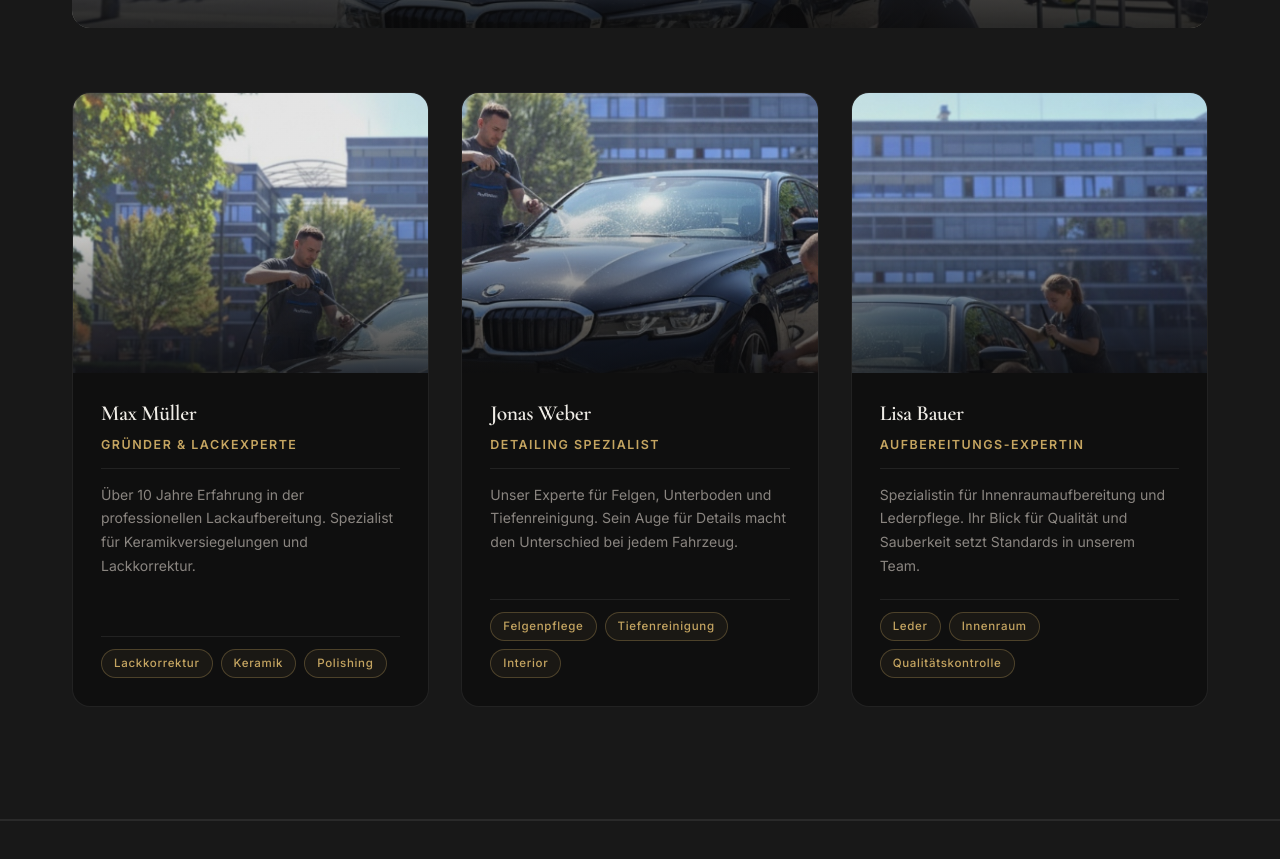
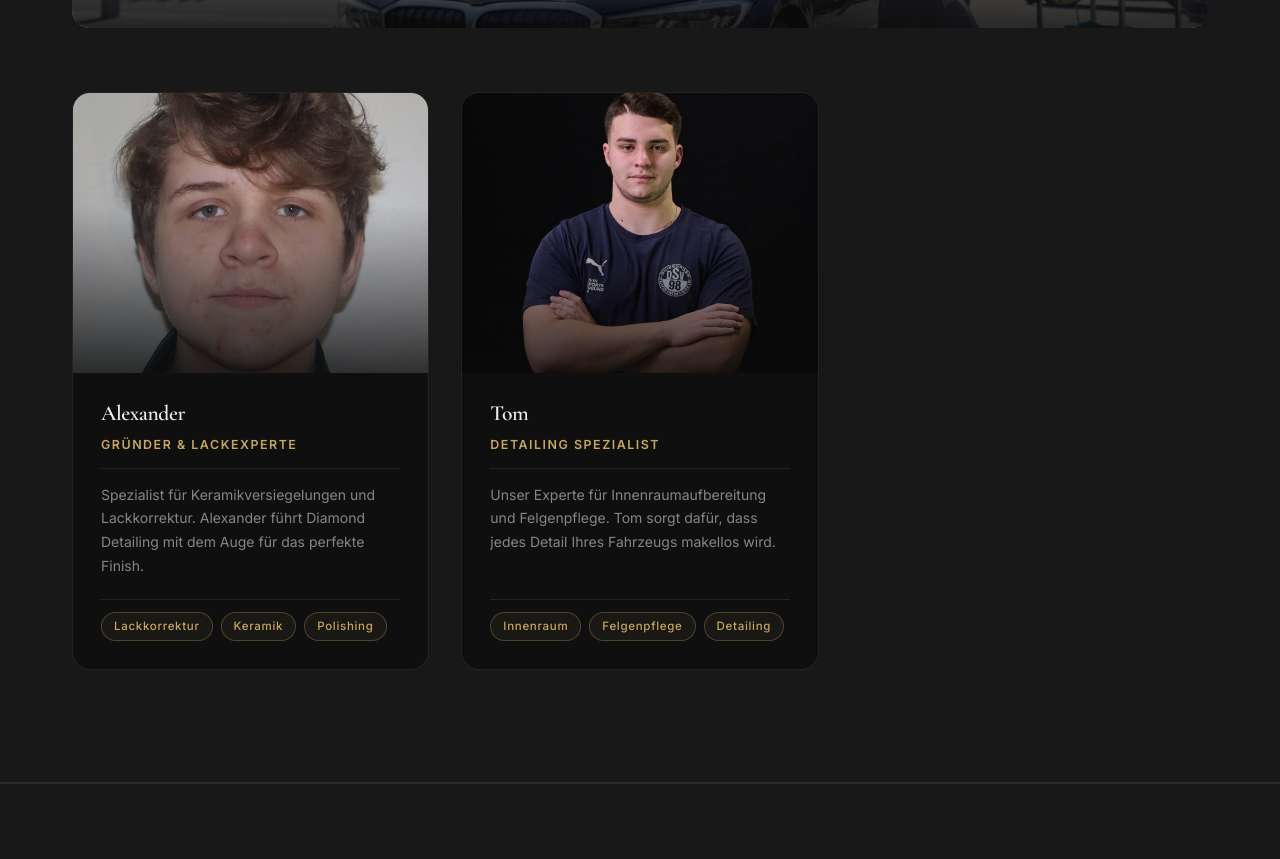
Before and after one commit to smoothedmoth859/diamond-detailing3, a plain HTML site: page index.html in a window 1280 px wide. Shown: the part 4277-5136 px from the top of the page. Drawn offline with nearby package versions, Linux system fonts and the light colour scheme.

Commit message:
Add files via upload

```diff
--- a/index.html
+++ b/index.html
@@ -255,7 +255,7 @@
             <div class="section-header reveal">
                 <span class="section-tag">Die Menschen hinter Diamond</span>
                 <h2>Unser <span class="gold-text">Team</span></h2>
-                <p class="section-sub">Drei Experten, eine Leidenschaft – perfekte Fahrzeugaufbereitung. Jeder bringt seine Stärken mit, gemeinsam liefern wir Ergebnisse, die begeistern.</p>
+                <p class="section-sub">Zwei Experten, eine Leidenschaft – perfekte Fahrzeugaufbereitung. Alexander und Tom bringen ihre Stärken ein, um Ihr Fahrzeug zum Strahlen zu bringen.</p>
             </div>
 
             <!-- Group photo banner -->
@@ -271,16 +271,16 @@
             <!-- Individual team cards -->
             <div class="team-grid">
 
-                <!-- Member 1: left person in photo -->
+                <!-- Alexander -->
                 <div class="team-card reveal">
                     <div class="team-photo-wrap">
-                        <div class="team-photo" style="background-image: url('hero_bmw.jpg'); background-position: 18% 15%; background-size: 260%;"></div>
+                        <div class="team-photo" style="background-image: url('team_1.jpg'); background-position: center; background-size: cover;"></div>
                         <div class="team-photo-overlay"></div>
                     </div>
                     <div class="team-info">
-                        <h3>Max Müller</h3>
+                        <h3>Alexander</h3>
                         <span class="team-role">Gründer &amp; Lackexperte</span>
-                        <p>Über 10 Jahre Erfahrung in der professionellen Lackaufbereitung. Spezialist für Keramikversiegelungen und Lackkorrektur.</p>
+                        <p>Spezialist für Keramikversiegelungen und Lackkorrektur. Alexander führt Diamond Detailing mit dem Auge für das perfekte Finish.</p>
                         <div class="team-skills">
                             <span class="skill-tag">Lackkorrektur</span>
                             <span class="skill-tag">Keramik</span>
@@ -289,38 +289,20 @@
                     </div>
                 </div>
 
-                <!-- Member 2: person crouching (wheel specialist) -->
+                <!-- Tom -->
                 <div class="team-card reveal">
                     <div class="team-photo-wrap">
-                        <div class="team-photo" style="background-image: url('hero_bmw.jpg'); background-position: 52% 60%; background-size: 280%;"></div>
+                        <div class="team-photo" style="background-image: url('team_2.jpg'); background-position: center; background-size: cover;"></div>
                         <div class="team-photo-overlay"></div>
                     </div>
                     <div class="team-info">
-                        <h3>Jonas Weber</h3>
+                        <h3>Tom</h3>
                         <span class="team-role">Detailing Spezialist</span>
-                        <p>Unser Experte für Felgen, Unterboden und Tiefenreinigung. Sein Auge für Details macht den Unterschied bei jedem Fahrzeug.</p>
+                        <p>Unser Experte für Innenraumaufbereitung und Felgenpflege. Tom sorgt dafür, dass jedes Detail Ihres Fahrzeugs makellos wird.</p>
                         <div class="team-skills">
+                            <span class="skill-tag">Innenraum</span>
                             <span class="skill-tag">Felgenpflege</span>
-                            <span class="skill-tag">Tiefenreinigung</span>
-                            <span class="skill-tag">Interior</span>
-                        </div>
-                    </div>
-                </div>
-
-                <!-- Member 3: woman on the right -->
-                <div class="team-card reveal">
-                    <div class="team-photo-wrap">
-                        <div class="team-photo" style="background-image: url('hero_bmw.jpg'); background-position: 82% 20%; background-size: 300%;"></div>
-                        <div class="team-photo-overlay"></div>
-                    </div>
-                    <div class="team-info">
-                        <h3>Lisa Bauer</h3>
-                        <span class="team-role">Aufbereitungs-Expertin</span>
-                        <p>Spezialistin für Innenraumaufbereitung und Lederpflege. Ihr Blick für Qualität und Sauberkeit setzt Standards in unserem Team.</p>
-                        <div class="team-skills">
-                            <span class="skill-tag">Leder</span>
-                            <span class="skill-tag">Innenraum</span>
-                            <span class="skill-tag">Qualitätskontrolle</span>
+                            <span class="skill-tag">Detailing</span>
                         </div>
                     </div>
                 </div>
```
